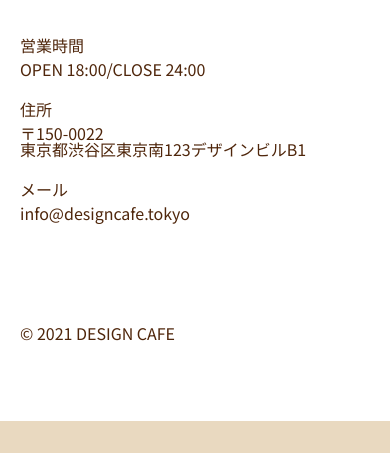
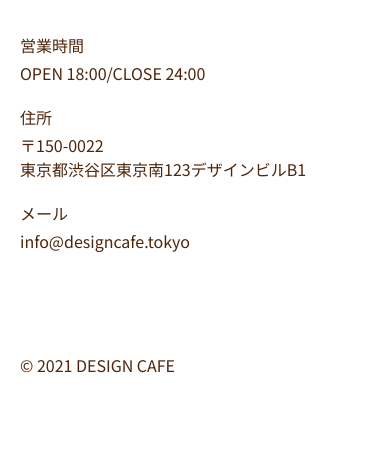
Before and after one commit to kuri3332/designcafe, a plain HTML site: page index.html in a window 390 px wide. Shown: the part 4611-5064 px from the top of the page. Before the commit the page ends 5032 px from the top, so only its background shows below. Drawn offline with nearby package versions, Linux system fonts and the light colour scheme; a web font is replaced by a local one.

Commit message:
課題５の1回目提出
修正箇所があったので訂正しました

```diff
--- a/CSS/style.css
+++ b/CSS/style.css
@@ -425,6 +425,9 @@ footer {
         margin: 0;
         padding: 80px 20px;
     }
+    .footer .item-text {
+        line-height: 1.5;
+    }
     p.copy.wrapper {
         margin: 0;
         padding: 0 20px 80px 20px;
```
